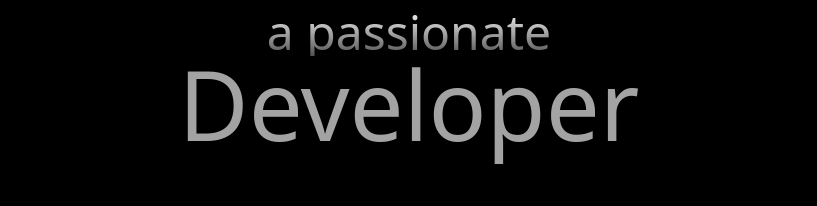
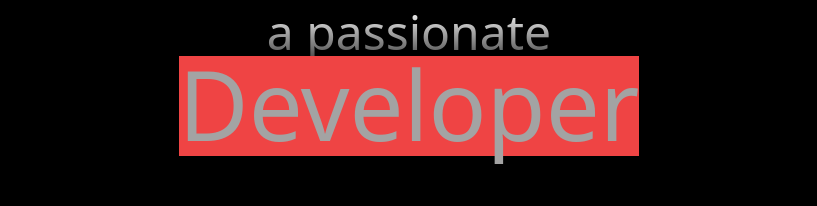
Before and after one commit to rahulchoudhary7/NewPortfolio, a React (Vite) app: page / in a window 1280 px wide. Shown: the part 312-518 px from the top of the page, without its empty margins (231-1048 px from the left). Built offline with nearby package versions, Linux system fonts and the light colour scheme.

Commit message:
Update Home.jsx

```diff
--- a/src/pages/Home.jsx
+++ b/src/pages/Home.jsx
@@ -70,7 +70,7 @@ export const Home = () => {
                         <h1 className='text-3xl md:text-5xl  bg-clip-text text-transparent bg-gradient-to-b from-white to-neutral-600 font-sans font-medium'>
                            a passionate
                         </h1>
-                       <div className='text-5xl md:text-8xl font-medium min-h-[100px] fixed-height mx-auto text-neutral-400 mb-5'>
+                       <div className='text-5xl md:text-8xl font-medium min-h-[100px] fixed-height mx-auto bg-red-500 text-neutral-400 mb-5'>
    {currentText}
 </div>
 
```
